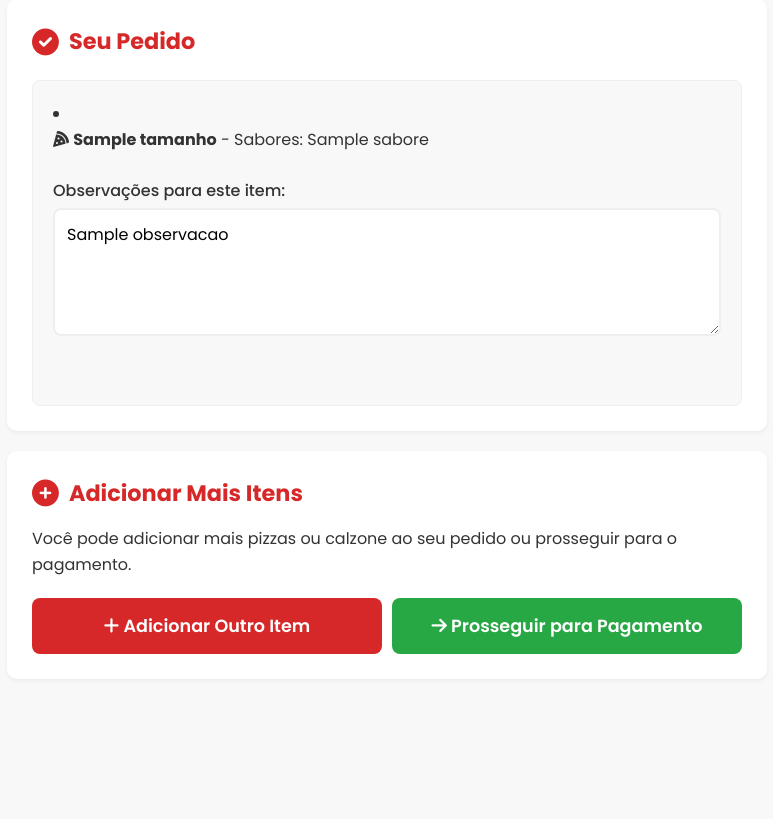
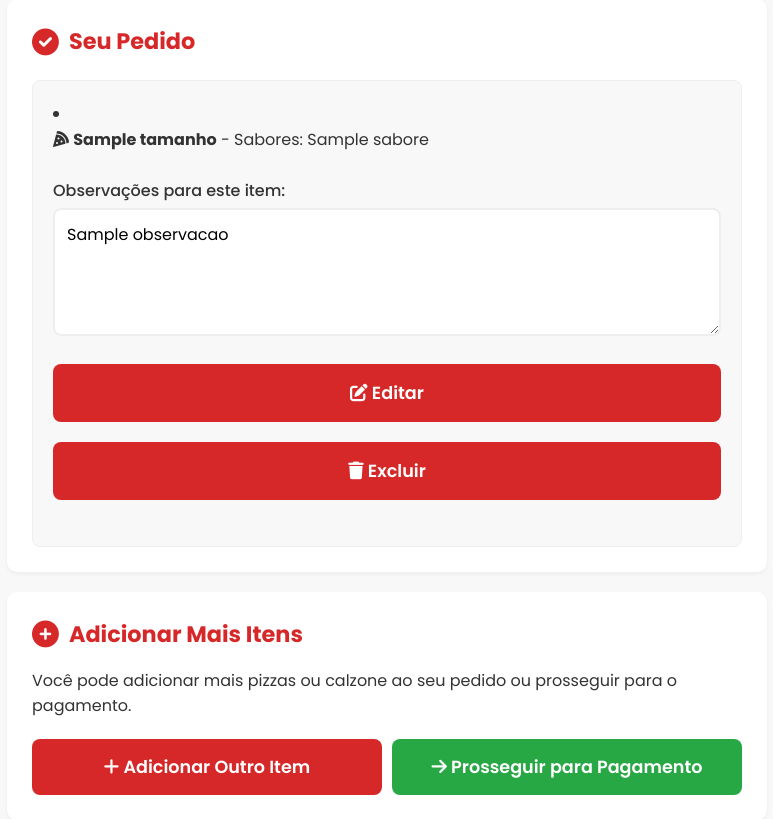
Before and after one commit to AlessaLeit/piWebSenac, a Django app: template pi/templates/pedido/confirmar_adicionar.html in a window 1280 px wide. Shown: the part 352-1171 px from the top of the page, without its empty margins (253-1026 px from the left). Before the commit the page ends 1006 px from the top, so only its background shows below. Run offline with Django 5.2, Linux system fonts and the light colour scheme; the template is opened without the code that fills it: most values are stand-ins (such as "Sample title", 1, 10 or a date in 2020).

Commit message:
correção calzone

```diff
--- a/pi/templates/pedido/confirmar_adicionar.html
+++ b/pi/templates/pedido/confirmar_adicionar.html
@@ -105,11 +105,11 @@
                               </div>
                             </div>
                           </div>
-                          <div class="item-actions">
-                            <a href="?editar={{ forloop.counter0 }}" class="botao botao-editar"><i class="fas fa-edit"></i> Editar</a>
-                            <a href="?excluir={{ forloop.counter0 }}" class="botao botao-excluir"><i class="fas fa-trash"></i> Excluir</a>
-                          </div>
                     {% endif %}
+                    <div class="item-actions">
+                      <a href="?editar={{ forloop.counter0 }}" class="botao botao-editar"><i class="fas fa-edit"></i> Editar</a>
+                      <a href="?excluir={{ forloop.counter0 }}" class="botao botao-excluir"><i class="fas fa-trash"></i> Excluir</a>
+                    </div>
                   </li>
                   <br>
                   </div>
```
Also changed, not shown: 1 other file.
